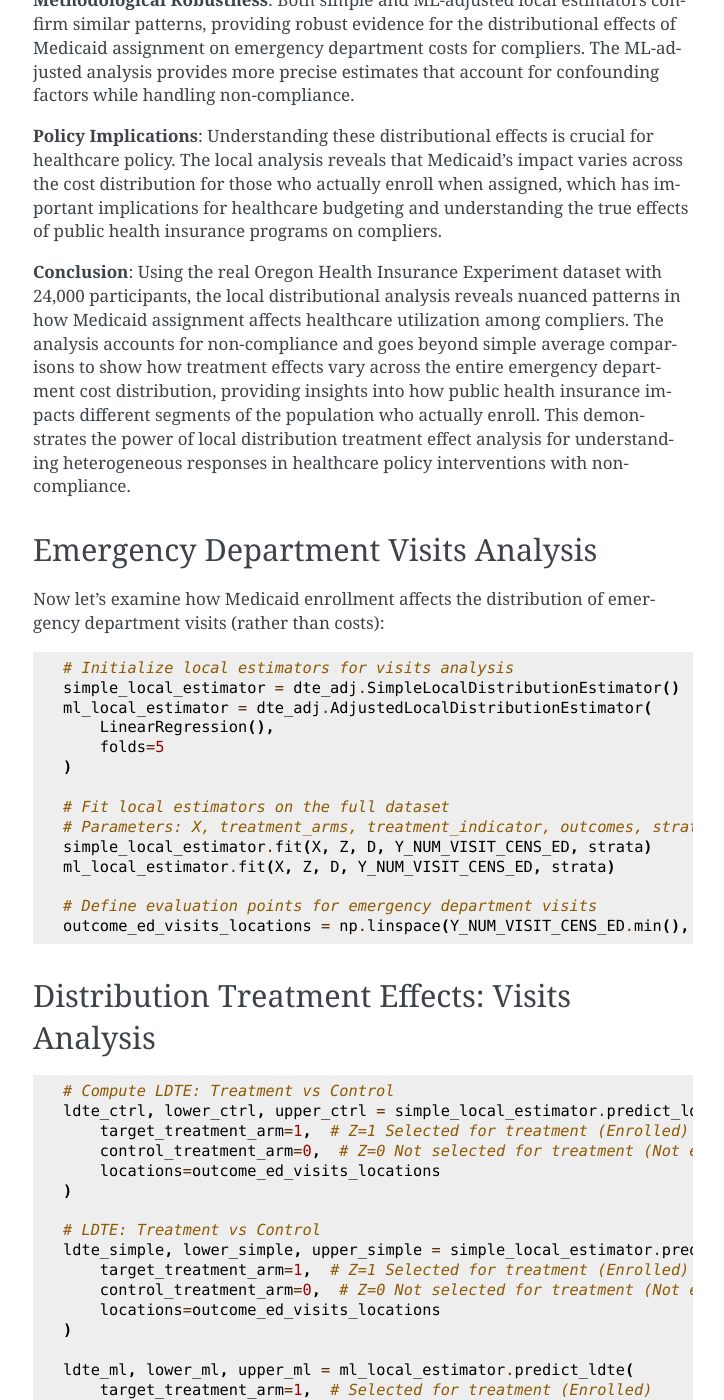
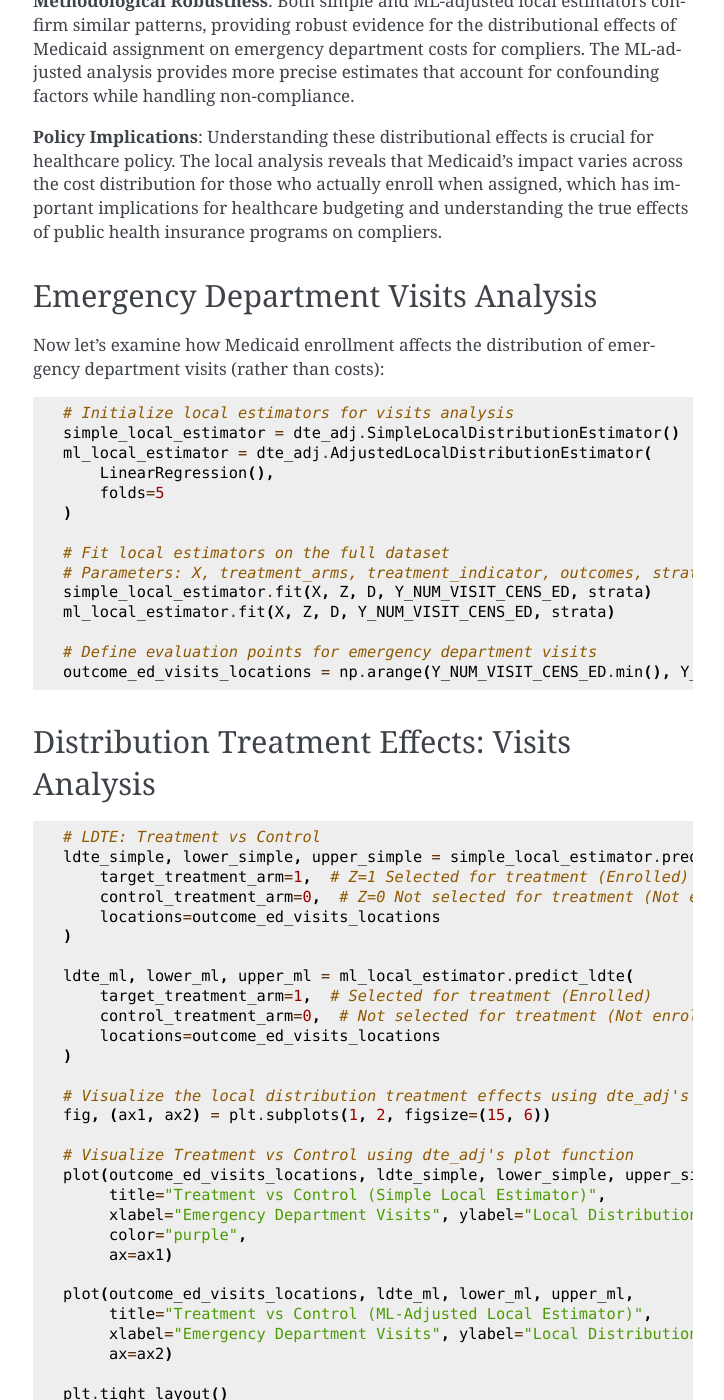
Before and after one commit to CyberAgentAILab/python-dte-adjustment, a Sphinx documentation site: the page built from docs/source/tutorials/oregon.rst, in a window 1280 px wide and 1400 px high, scrolled down 8050 px. Shown: the whole window, without its empty margins (387-1111 px from the left). Built offline with Sphinx 7.4.7, drawn with Linux system fonts in a browser that asks for light colours; some of the changed text lies outside the part shown.

Commit message:
fix preprocessing

```diff
--- a/docs/source/tutorials/oregon.rst
+++ b/docs/source/tutorials/oregon.rst
@@ -123,7 +123,7 @@
     ml_local_estimator.fit(X, Z, D, Y_ED_CHARG_TOT_ED, strata)
 
     # Define evaluation points for emergency department costs
-    outcome_ed_costs_locations = np.linspace(Y_ED_CHARG_TOT_ED.min(), Y_ED_CHARG_TOT_ED.max(), 100)
+    outcome_ed_costs_locations = np.arange(Y_ED_CHARG_TOT_ED.min(), Y_ED_CHARG_TOT_ED.max(), 3000)
 
 Local Distribution Treatment Effects: Medicaid Assignment vs Control
 ~~~~~~~~~~~~~~~~~~~~~~~~~~~~~~~~~~~~~~~~~~~~~~~~~~~~~~~~~~~~~~~~~~~~
@@ -288,8 +288,6 @@
 
 **Policy Implications**: Understanding these distributional effects is crucial for healthcare policy. The local analysis reveals that Medicaid's impact varies across the cost distribution for those who actually enroll when assigned, which has important implications for healthcare budgeting and understanding the true effects of public health insurance programs on compliers.
 
-**Conclusion**: Using the real Oregon Health Insurance Experiment dataset with 24,000 participants, the local distributional analysis reveals nuanced patterns in how Medicaid assignment affects healthcare utilization among compliers. The analysis accounts for non-compliance and goes beyond simple average comparisons to show how treatment effects vary across the entire emergency department cost distribution, providing insights into how public health insurance impacts different segments of the population who actually enroll. This demonstrates the power of local distribution treatment effect analysis for understanding heterogeneous responses in healthcare policy interventions with non-compliance.
-
 Emergency Department Visits Analysis
 ~~~~~~~~~~~~~~~~~~~~~~~~~~~~~~~~~~~~
 
@@ -310,19 +308,12 @@
     ml_local_estimator.fit(X, Z, D, Y_NUM_VISIT_CENS_ED, strata)
 
     # Define evaluation points for emergency department visits
-    outcome_ed_visits_locations = np.linspace(Y_NUM_VISIT_CENS_ED.min(), Y_NUM_VISIT_CENS_ED.max(), 20)
+    outcome_ed_visits_locations = np.arange(Y_NUM_VISIT_CENS_ED.min(), Y_NUM_VISIT_CENS_ED.max(), 1)
 
 Distribution Treatment Effects: Visits Analysis
 ~~~~~~~~~~~~~~~~~~~~~~~~~~~~~~~~~~~~~~~~~~~~~~
 
 .. code-block:: python
-
-    # Compute LDTE: Treatment vs Control
-    ldte_ctrl, lower_ctrl, upper_ctrl = simple_local_estimator.predict_ldte(
-        target_treatment_arm=1,  # Z=1 Selected for treatment (Enrolled)
-        control_treatment_arm=0,  # Z=0 Not selected for treatment (Not enrolled)
-        locations=outcome_ed_visits_locations
-    )
 
     # LDTE: Treatment vs Control
     ldte_simple, lower_simple, upper_simple = simple_local_estimator.predict_ldte(
@@ -364,13 +355,6 @@
 ~~~~~~~~~~~~~~~~~~~~~~~~~~~~~~~~~~~~~~~~~~~~~~~~~~~~~~
 
 .. code-block:: python
-
-    # Compute LPTE: Treatment vs Control
-    lpte_ctrl, lpte_lower_ctrl, lpte_upper_ctrl = simple_local_estimator.predict_lpte(
-        target_treatment_arm=1,  # Z=1 Selected for treatment (Enrolled)
-        control_treatment_arm=0,  # Z=0 Not selected for treatment (Not enrolled)
-        locations=[-1] + outcome_ed_visits_locations
-    )
 
     # Compute Local Probability Treatment Effects
     lpte_simple, lpte_lower_simple, lpte_upper_simple = simple_local_estimator.predict_lpte(
```
Also changed, not shown: docs/source/_static/oregon_ldte_control.png, docs/source/_static/oregon_ldte_costs_comparison.png, docs/source/_static/oregon_lpte_control.png, docs/source/_static/oregon_lpte_costs_comparison.png.
